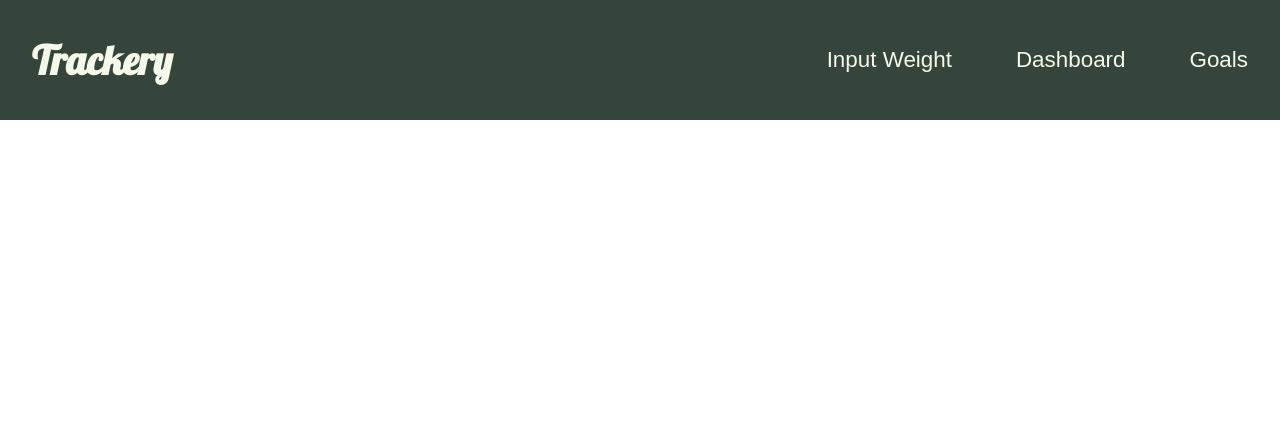
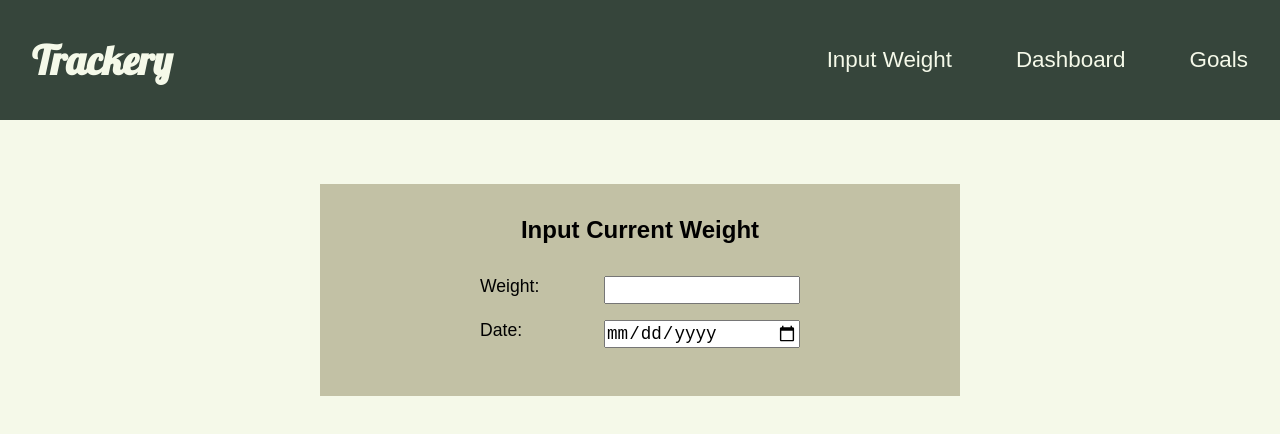
Before and after one commit to jrmeyers92/weight-tracker, a React (Create React App) app: page / in a window 1280 px wide. Shown: the top 434 px of the page. Built offline with nearby package versions, Linux system fonts and the light colour scheme.

Commit message:
made form to input weight

```diff
--- a/src/components/App.js
+++ b/src/components/App.js
@@ -1,11 +1,16 @@
-import React from "react";
+import React, { useState } from "react";
 import styles from "./App.module.css";
 import Nav from "./nav/Nav";
+import InputWeight from "./InputWeight/InputWeight";
 
 function App() {
+	const [newWeight, setNewWeight] = useState(null);
+	const [newDate, setNewDate] = useState(null);
+
 	return (
 		<div className={styles.app}>
 			<Nav />
+			<InputWeight />
 		</div>
 	);
 }
--- a/src/components/App.module.css
+++ b/src/components/App.module.css
@@ -7,4 +7,5 @@
 	font-family: Arial, Helvetica, sans-serif;
 	height: 100vh;
 	font-size: 62.5%;
+	background-color: #f5f9e9;
 }
--- /dev/null
+++ b/src/components/InputWeight/InputWeight.js
@@ -0,0 +1,39 @@
+import React, { useState } from "react";
+import styles from "./InputWeight.module.css";
+
+const InputWeight = () => {
+	const [weight, setWeight] = useState(null);
+	const [date, setDate] = useState(null);
+
+	return (
+		<div className={styles.div}>
+			<form className={styles.form}>
+				<h2 className={styles.form__header}>Input Current Weight</h2>
+				<div className={styles.form__box}>
+					<div className={styles.form__container}>
+						<label className={styles.form__label}>Weight:</label>
+						<input
+							type='text'
+							className={styles.form__input}
+							value={weight}
+							onChange={(e) => {
+								setWeight(e.target.value);
+							}}></input>
+					</div>
+					<div className={styles.form__container}>
+						<label className={styles.form__label}>Date:</label>
+						<input
+							type='date'
+							className={styles.form__input}
+							value={date}
+							onChange={(e) => {
+								setDate(e.target.value);
+							}}></input>
+					</div>
+				</div>
+			</form>
+		</div>
+	);
+};
+
+export default InputWeight;
--- /dev/null
+++ b/src/components/InputWeight/InputWeight.module.css
@@ -0,0 +1,44 @@
+.div {
+	display: flex;
+	justify-content: center;
+	margin-top: 4rem;
+}
+
+.form {
+	background-color: #c2c1a5;
+	width: 50vw;
+	padding-bottom: 2rem;
+}
+
+.form__header {
+	text-align: center;
+	font-size: 1.5rem;
+	padding: 2rem 0;
+}
+
+.form__box {
+	width: 100%;
+	display: flex;
+	flex-direction: column;
+	justify-content: center;
+	align-items: center;
+}
+
+.form__container {
+	text-align: center;
+	margin-bottom: 1rem;
+	width: 20rem;
+	display: flex;
+	justify-content: space-between;
+}
+
+.form__label {
+	font-size: 1.1rem;
+	padding-right: 1rem;
+}
+
+.form__input {
+	height: 1.5rem;
+	font-size: 1.1rem;
+	width: 12rem;
+}
```
Also changed, not shown: 1 other file (tests, documents, lock files or other folders).
